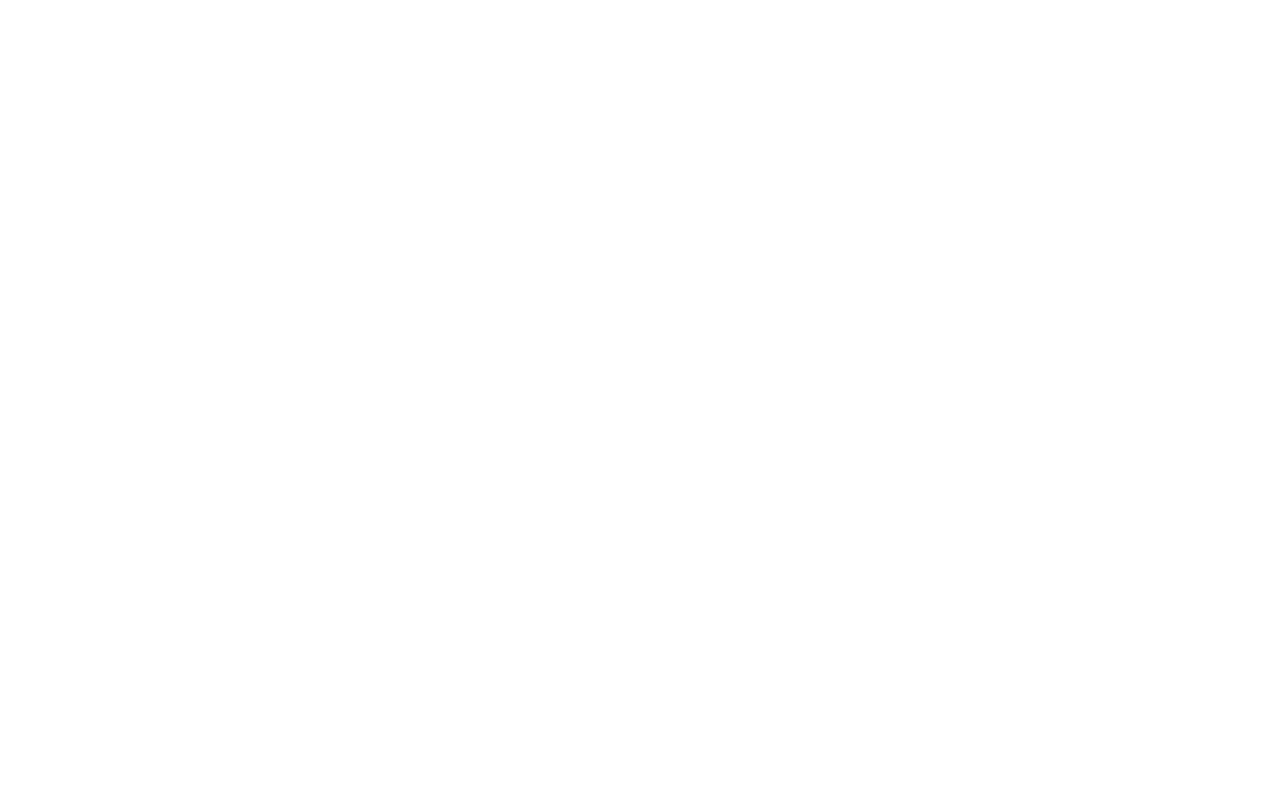
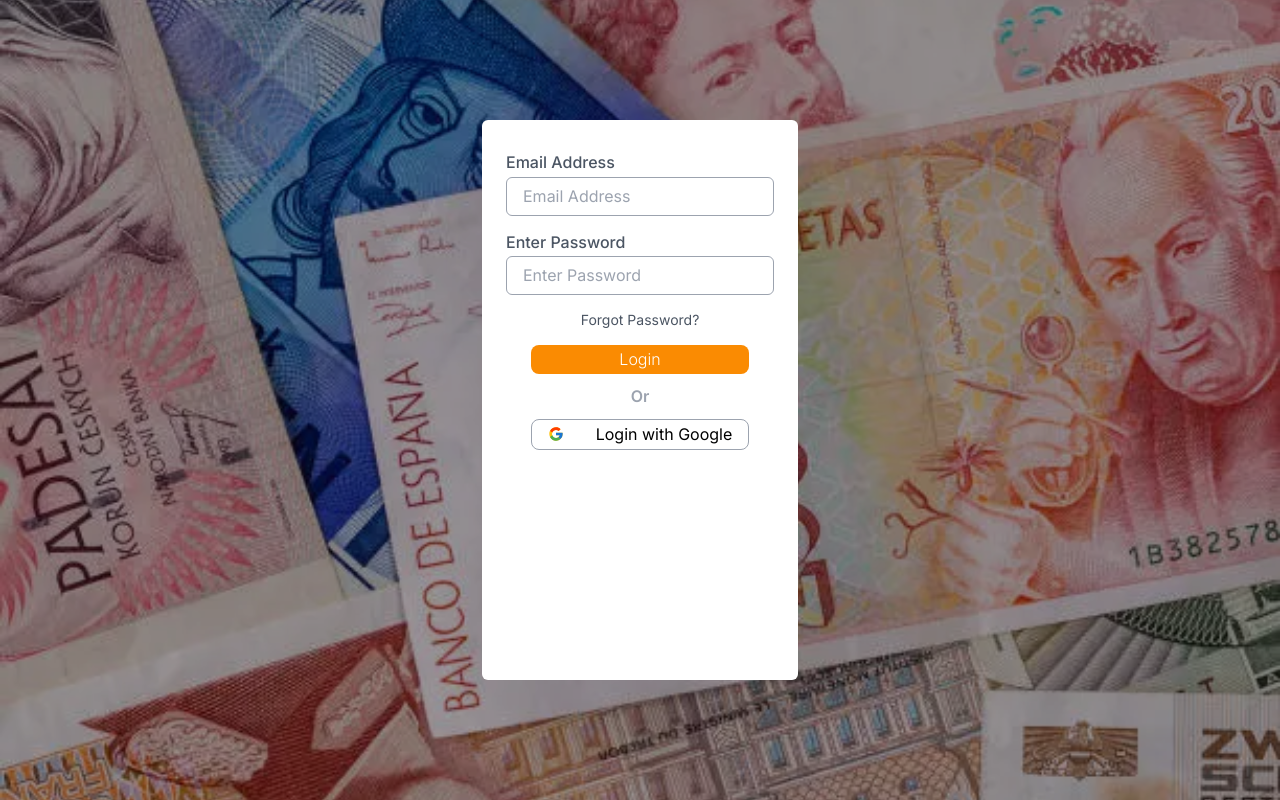
Before and after one commit to Ejike-Daniel/Dinerio-Analytic-Dashboard, a React (Create React App) app: page /login in a window 1280 px wide. Built offline with nearby package versions, Linux system fonts and the light colour scheme.

Commit message:
modified files

```diff
--- /dev/null
+++ b/src/components/Customers.jsx
@@ -0,0 +1,9 @@
+import React from 'react'
+
+export default function Customers() {
+  return (
+    <div>
+      <strong>This is the Customer Page</strong>
+    </div>
+  )
+}
--- /dev/null
+++ b/src/components/Help&Support.jsx
@@ -0,0 +1,9 @@
+import React from 'react'
+
+export default function HelpAndSupport() {
+    return (
+        <div>
+            <strong>This is the Help and Support Page</strong>
+        </div>
+    )
+}
--- /dev/null
+++ b/src/components/Login.jsx
@@ -0,0 +1,65 @@
+import { FcGoogle } from 'react-icons/fc'
+import { Link, useNavigate } from 'react-router-dom'
+import { useState } from 'react'
+
+export default function Login() {
+    const navigate = useNavigate()
+    const [email, setEmail] = useState('')
+    const [password, setPassword] = useState('')
+
+    const handleSubmit = (e) => {
+        e.preventDefault()
+
+        navigate('/')
+    }
+
+    return (
+        <div className="flex flex-col items-center justify-center bg-img">
+            <form
+                action="post"
+                className="flex flex-col items-center bg-white rounded-md h-[70%] px-6 gap-4 py-8 "
+                onSubmit={handleSubmit}
+            >
+                <fieldset className="flex flex-col items-start gap-1">
+                    <label className="text-gray-600 font-medium">Email Address</label>
+                    <input
+                        type="email"
+                        placeholder="Email Address"
+                        className="rounded-md border border-gray-400 py-2 px-4 focus:outline-none active:outline-none text-black"
+                        required
+                        value={email}
+                        onChange={(e) => setEmail(e.target.value)}
+                    />
+                </fieldset>
+                <fieldset className="flex flex-col items-start gap-1">
+                    <label className="text-gray-600 font-medium">Enter Password</label>
+                    <input
+                        type="password"
+                        placeholder="Enter Password"
+                        className="rounded-md border border-gray-400 py-2 px-4 focus:outline-none active:outline-none text-black"
+                        required
+                        value={password}
+                        onChange={(e) => setPassword(e.target.value)}
+                    />
+                </fieldset>
+                <Link
+                    to={'/resetpassword'}
+                    className="no-underline hover:no-underline focus:outline-none hover:text-blue-400 text-gray-600 text-[14px] text-left"
+                >
+                    <span>Forgot Password?</span>
+                </Link>
+
+                <div className="flex flex-col items-center gap-3">
+                    <button type="submit" className="bg-[#FA8B02] px-8 w-full rounded-lg py-1 text-white font-light">
+                        Login
+                    </button>
+                    <span className="text-gray-400 font-semibold">Or</span>
+                    <button className="flex justify-between items-center gap-8 px-4 rounded-lg py-1 w-full border border-gray-400">
+                        <FcGoogle />
+                        <span>Login with Google</span>
+                    </button>
+                </div>
+            </form>
+        </div>
+    )
+}
--- /dev/null
+++ b/src/components/Messages.jsx
@@ -0,0 +1,9 @@
+import React from 'react'
+
+export default function Messages() {
+    return (
+        <div>
+            <strong>This is the Messages Page</strong>
+        </div>
+    )
+}
--- /dev/null
+++ b/src/components/Orders.jsx
@@ -0,0 +1,9 @@
+import React from 'react'
+
+export default function Orders() {
+    return (
+        <div>
+            <strong>This is the Order Page</strong>
+        </div>
+    )
+}
--- a/src/components/Products.jsx
+++ b/src/components/Products.jsx
@@ -1,11 +1,7 @@
-import { Link } from "react-router-dom";
-
-
 export default function Products() {
-  return (
-      <div>
-          <p>This the product page</p>
-          <Link to={'/'}>Go to Dashboard</Link>
-      </div>
-  )
+    return (
+        <div>
+            <strong>This the Product Page</strong>
+        </div>
+    )
 }
--- /dev/null
+++ b/src/components/Settings.jsx
@@ -0,0 +1,9 @@
+import React from 'react'
+
+export default function Settings() {
+  return (
+    <div>
+      <strong>This is the Settings Page</strong>
+    </div>
+  )
+}
--- /dev/null
+++ b/src/components/Transactions.jsx
@@ -0,0 +1,9 @@
+import React from 'react'
+
+export default function Transactions() {
+  return (
+    <div>
+      <strong>This is the Transacion Page</strong>
+    </div>
+  )
+}
--- a/src/components/shared/Sidebar.jsx
+++ b/src/components/shared/Sidebar.jsx
@@ -11,7 +11,7 @@ export default function Sidebar() {
     return (
         <aside className="flex flex-col bg-neutral-900 p-3 w-60 text-white">
             <div className="flex items-center gap-2 px-1 py-3">
-                <FcBullish fontSize={24} />           <span className="text-neutral-100 text-lg">Dinerio</span>
+                <FcBullish fontSize={24} /> <span className="text-neutral-100 text-lg">Dinerio</span>
             </div>
             <div className="flex-1 gap-0.5 flex flex-col py-8">
                 {DASHBOARD_SIDEBAR_LINKS.map((item) => (
@@ -22,12 +22,12 @@ export default function Sidebar() {
                 {DASHBOARD_SIDEBAR_BOTTOM_LINKS.map((item) => (
                     <SidebarLink key={item.key} item={item} />
                 ))}
-                <div className={classNames('text-red-500 cursor-pointer ', linkClasses)}>
+                <Link to={'/login'} className={classNames('text-red-500 cursor-pointer ', linkClasses)}>
                     <span className="text-xl">
                         <HiOutlineLogout />
                     </span>
                     Logout
-                </div>
+                </Link>
             </div>
         </aside>
     )
--- a/src/index.css
+++ b/src/index.css
@@ -31,3 +31,19 @@
         @apply text-sky-500 hover:underline;
     }
 }
+
+
+.bg-img {
+    background-image: url('./assets/bg-image.webp');
+    background-position: center;
+    background-repeat: no-repeat;
+    background-size: cover;
+    object-fit: cover;
+    height: 100vh;
+    width: 100vw;
+    background-blend-mode: overlay;
+    background-color: rgba(0,
+            0,
+            0,
+            0.4);
+}
```
Also changed, not shown: src/App.jsx (+32 -1 lines), src/assets/bg-image.webp (added).
